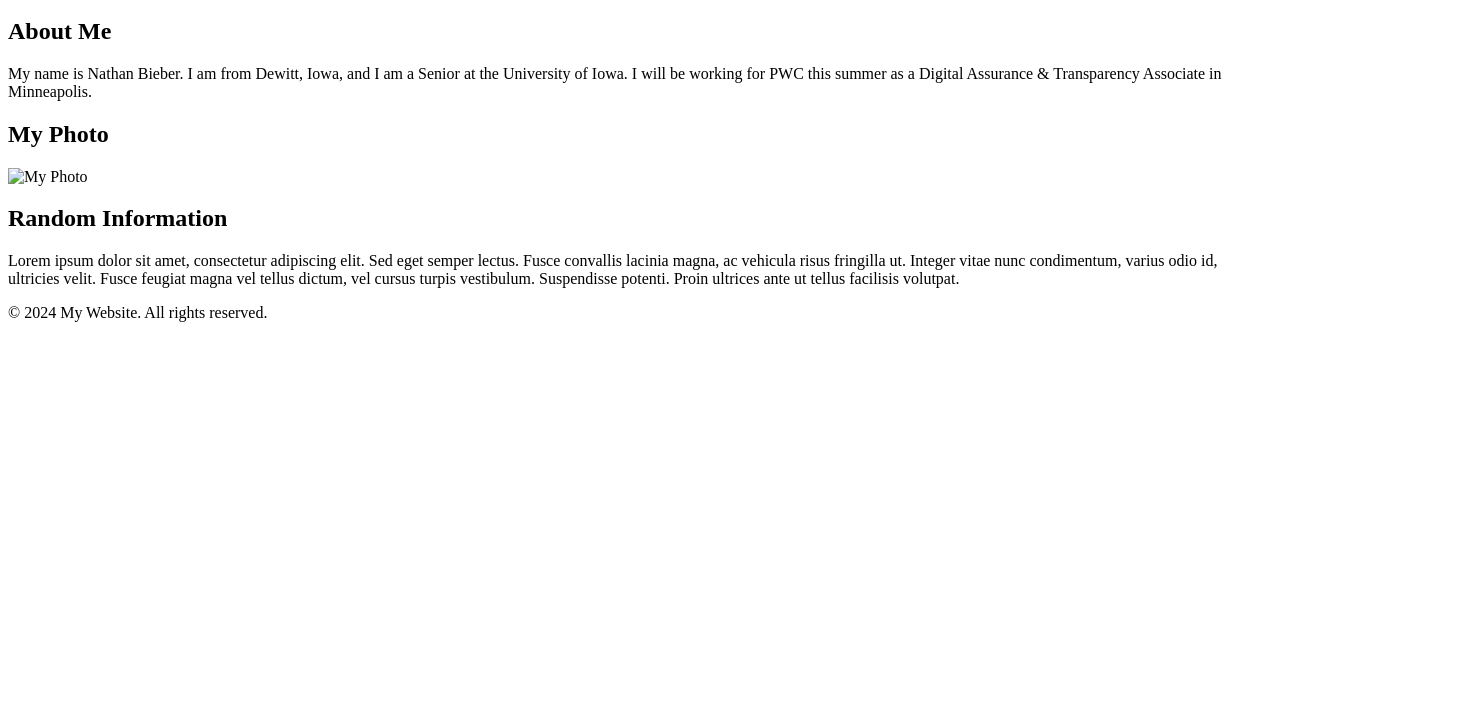
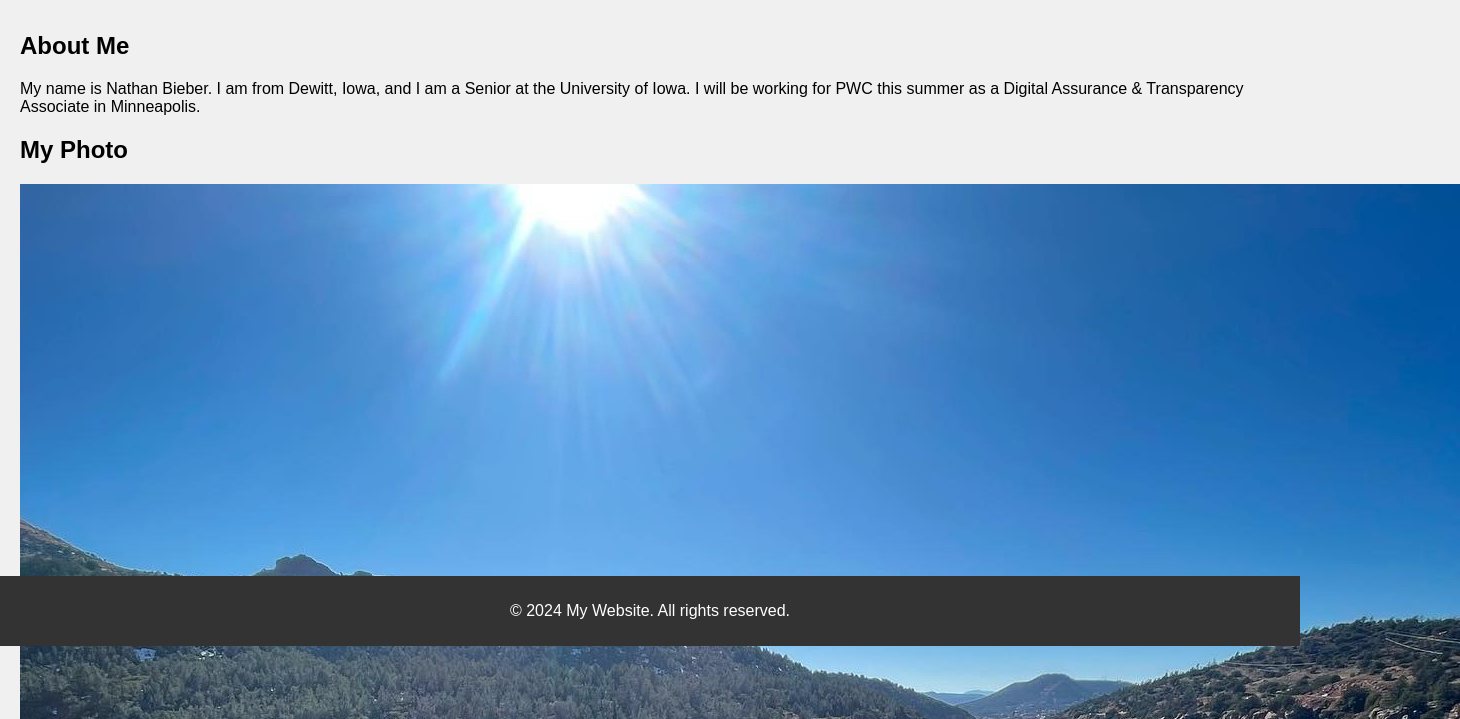
Before and after one commit to NathanBieber/nrbieber_HW6, a plain HTML site: page index.html in a window 1280 px wide. Shown: the part 154-873 px from the top of the page, 1460 px wide, since content can reach past the window. Before the commit the page ends 800 px from the top, so only its background shows below. Drawn offline with Linux system fonts and the light colour scheme.

Commit message:
Made pictures in directory

```diff
--- a/index.html
+++ b/index.html
@@ -1,6 +1,7 @@
 <!DOCTYPE html>
 <html lang="en">
 <head>
+    <link rel="stylesheet" href="styles.css">
     <meta charset="UTF-8">
     <meta name="viewport" content="width=device-width, initial-scale=1.0">
     <title>My Website</title>
@@ -28,7 +29,7 @@
           <!-- Image added here -->
           <section>
             <h2>My Photo</h2>
-            <img src="C:\Users\Nateb\Downloads\Nathan Bieber Picture.jpg" alt="My Photo">
+            <img src="Nathan Bieber Picture.jpg" alt="My Photo">
         </section>
 
         <section>
```
Also changed, not shown: second.html (+1 -1 lines), Nathan Bieber Girlfriend Photo.jpg (added), Nathan Bieber Picture.jpg (added).
